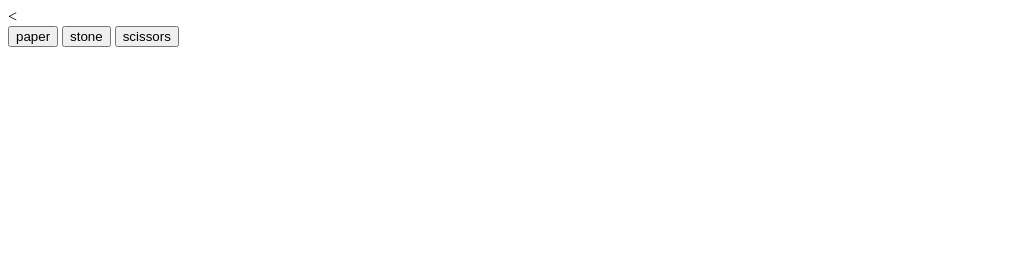
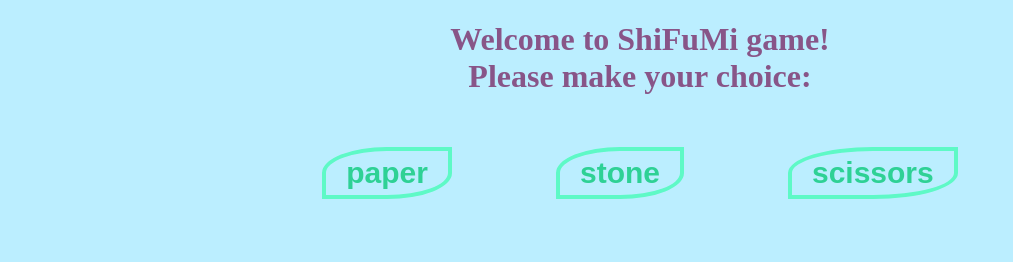
Before and after one commit to j-guyrousset/javascript-prework, a website: page index.html in a window 1280 px wide. Shown: the whole page, without its empty margins (0-1013 px from the left). Drawn offline with nearby package versions, Linux system fonts and the light colour scheme; files that its build step writes are made by us from their sources.

Commit message:
debug index.html, add styles

```diff
--- a/index.html
+++ b/index.html
@@ -1,19 +1,19 @@
 <!DOCTYPE html>
-<html lang="en"></<!DOCTYPE html>
 <html lang="en">
   <head>
     <meta charset="utf-8">
     <title>ShiFuMi</title>
-    <<link rel="stylesheet" href="css/style.css">
+    <link rel="stylesheet" href="css/style.css">
   </head>
   <body>
     <div class="container">
+      <h1 class="title">Welcome to ShiFuMi game! <br> Please make your choice:</h1>
       <div id="buttons">
-        <button id="paper-button">paper</button>
-        <button id="stone-button">stone</button>
-        <button id="scissors-button">scissors</button>
+        <button id="paper-button" type="button">paper</button>
+        <button id="stone-button" type="button">stone</button>
+        <button id="scissors-button" type="button">scissors</button>
       </div>
-      <div id="messages"></div>
+      <div class="result" id="messages"></div>
     </div>
     <script src="js/functions.js"></script>
     <script src="js/script.js"></script>
--- a/sass/style.scss
+++ b/sass/style.scss
@@ -0,0 +1,40 @@
+/*globals*/
+$light-green:#5ef9c6;
+$dark-green:#2ed195;
+*, *::before, *::after {
+  box-sizing: border-box;
+}
+
+
+/*body*/
+
+body {
+  text-align: center;
+  background-color: #bef;
+}
+ h1 {
+   color: #858;
+ }
+/*button*/
+button {
+  margin: 30px 50px;
+  color: $dark-green;
+  font-size: 30px;
+  font-weight:600;
+  padding: 5px 20px;
+  background-color: transparent;
+  border: 4px solid $light-green;
+  border-radius: 50% 0 50% 0;
+  transition: all 0.5s;
+
+}
+button:hover{
+  background-color: $dark-green;
+  color: white;
+}
+
+.result {
+  margin-top: 30px;
+  font-size: 25px;
+  font-weight: 800;
+}
```
Also changed, not shown: css/style.css (added), 1 other file.
